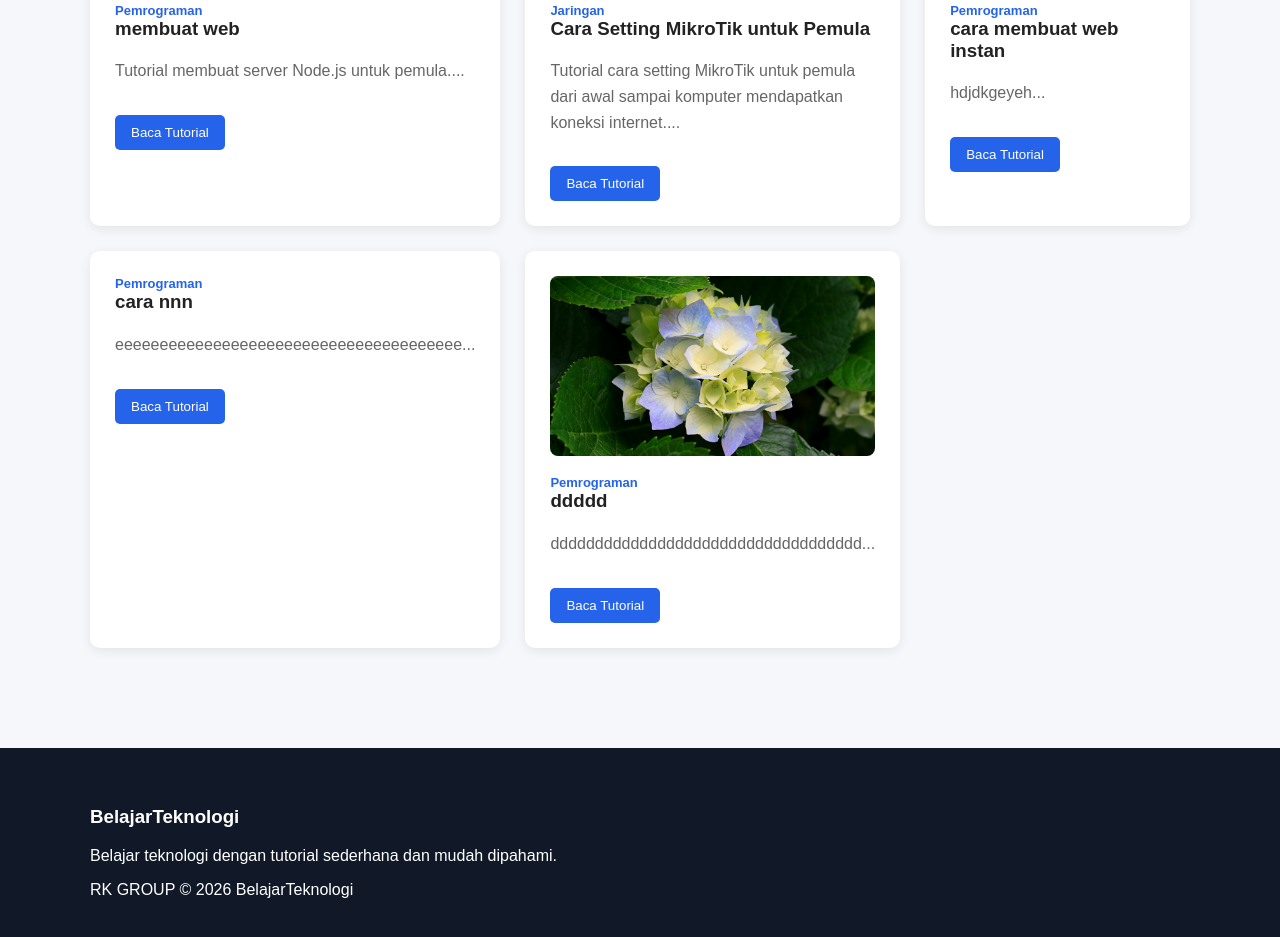
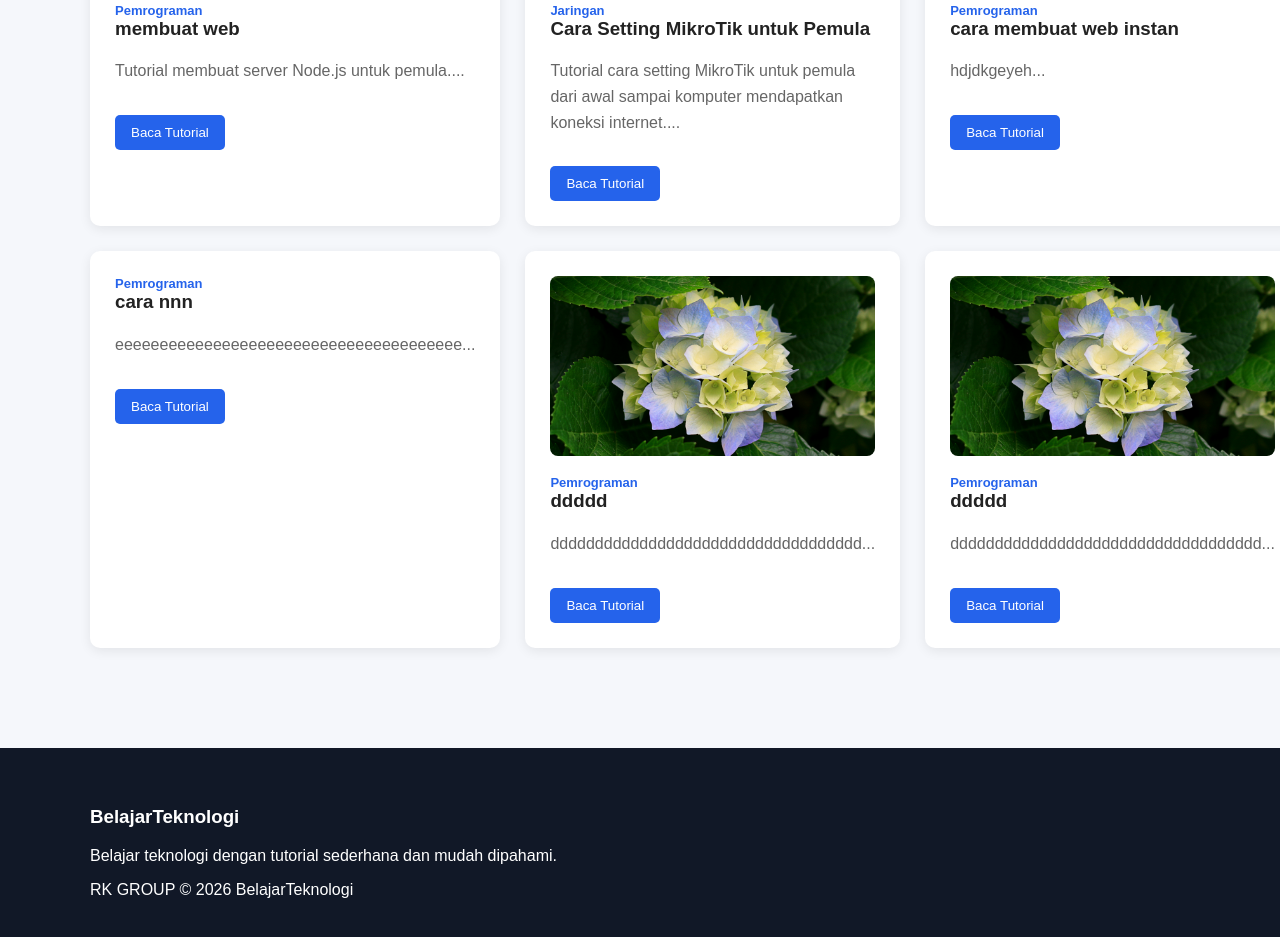
Before and after one commit to sahid0909/website-tutorial, a website: page docs/index.html in a window 1280 px wide. Shown: the part 841-1778 px from the top of the page. Drawn offline with Linux system fonts and the light colour scheme.

Commit message:
Update artikel dan halaman website

```diff
--- a/docs/artikel.json
+++ b/docs/artikel.json
@@ -43,5 +43,14 @@
     "gambar": "/uploads/gambar-1787386990078.jpg",
     "isi": "ddddddddddddddddddddddddddddddddddd",
     "tanggal": "2026-08-22T08:23:10.117Z"
+  },
+  {
+    "id": 1787386993533,
+    "judul": "ddddd",
+    "slug": "ddddd",
+    "kategori": "Pemrograman",
+    "gambar": "/uploads/gambar-1787386993505.jpg",
+    "isi": "ddddddddddddddddddddddddddddddddddd",
+    "tanggal": "2026-08-22T08:23:13.533Z"
   }
 ]
--- a/docs/sitemap.xml
+++ b/docs/sitemap.xml
@@ -27,5 +27,9 @@
     <loc>https://sahid0909.github.io/website-tutorial/tutorial/ddddd/</loc>
 </url>
 
+<url>
+    <loc>https://sahid0909.github.io/website-tutorial/tutorial/ddddd/</loc>
+</url>
+
 
 </urlset>
```
Also changed, not shown: database/artikel.json (+9 -0 lines), docs/tutorial/ddddd/index.html (+2 -2 lines), docs/uploads/gambar-1787386993505.jpg (added), public/uploads/gambar-1787386993505.jpg (added).
